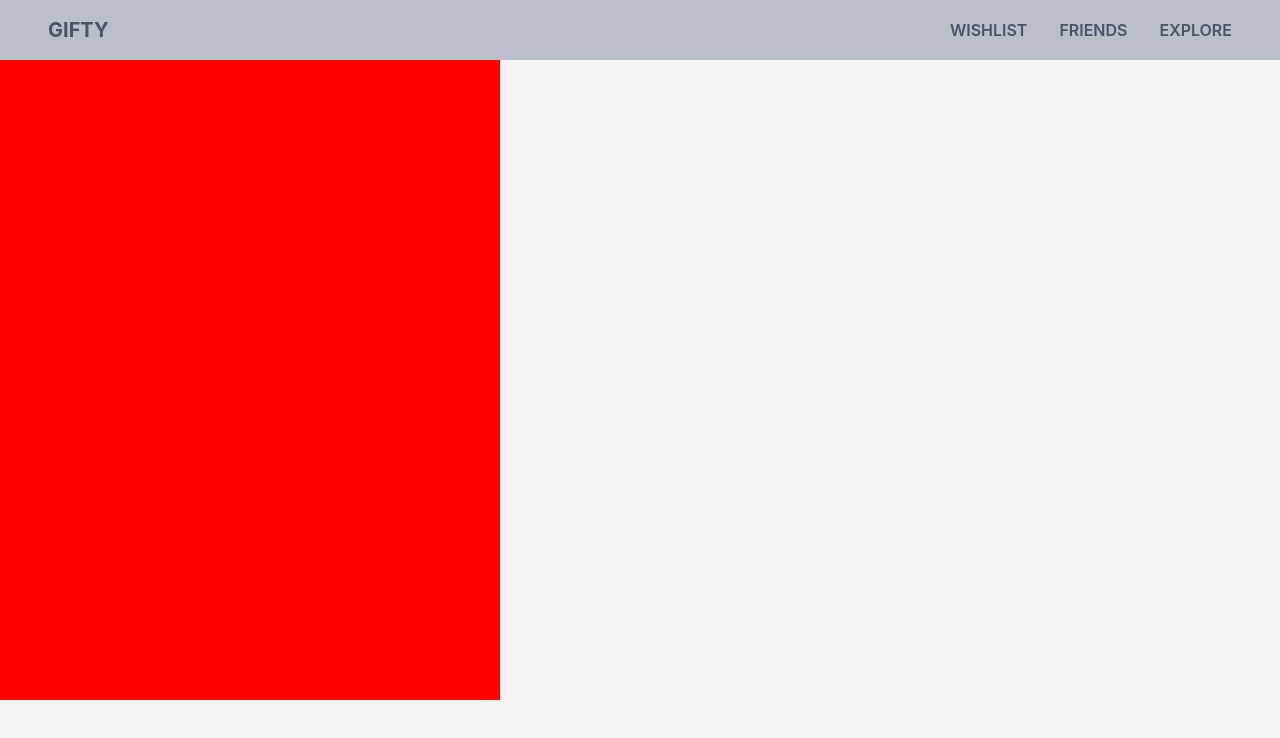
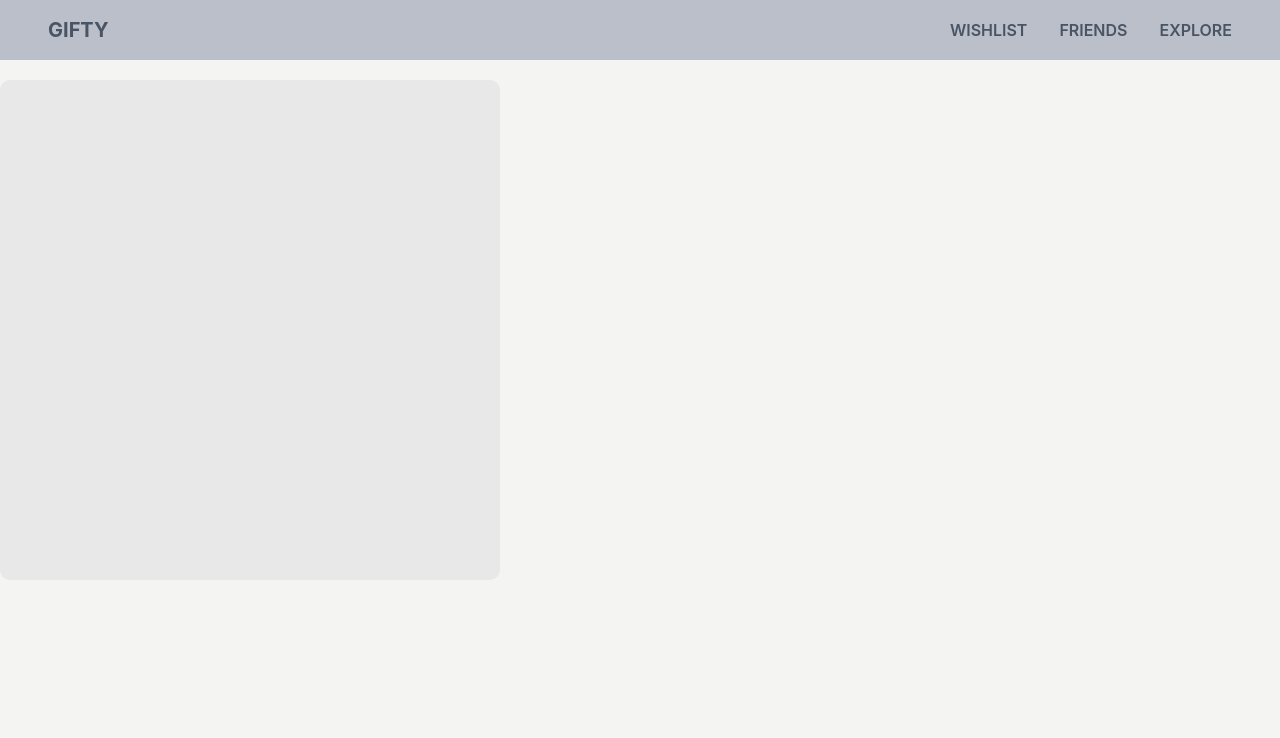
Before and after one commit to georgeonisiforou/Gifty, a Next.js app: page /wishlist in a window 1280 px wide. Shown: the top 738 px of the page. Built offline with nearby package versions, Linux system fonts and the light colour scheme.

Commit message:
created wishlist page

```diff
--- a/components/Navbar.js
+++ b/components/Navbar.js
@@ -4,6 +4,8 @@ import Link from "next/link";
 
 const Container = styled.div`
   position: fixed;
+  top: 0;
+  left: 0;
   height: 60px;
   width: 100%;
   background-color: var(--accent-color);
--- a/components/wishlistPage/Card.js
+++ b/components/wishlistPage/Card.js
@@ -3,14 +3,20 @@ import { styled } from "styled-components";
 
 const Container = styled.div`
   width: 500px;
-  height: 700px;
-  background-color: red;
+  height: 500px;
+  justify-content: center;
+  align-items: center;
+  display: flex;
+  background-color: var(--comp-color);
+  margin-top: 80px;
+  border-radius: 10px;
+  color: var(--text-color);
 `;
 
 const Card = () => {
   return (
     <>
-      <Container>fdhfdhd</Container>
+      <Container></Container>
     </>
   );
 };
```
